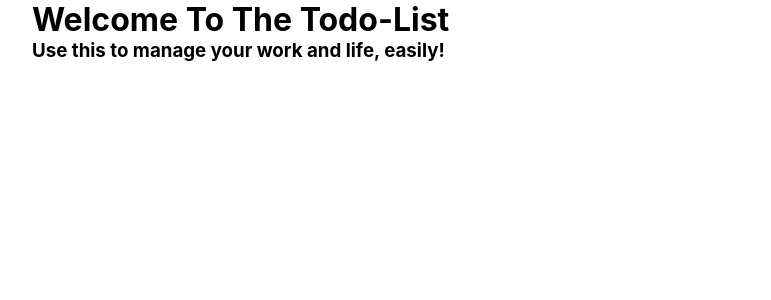
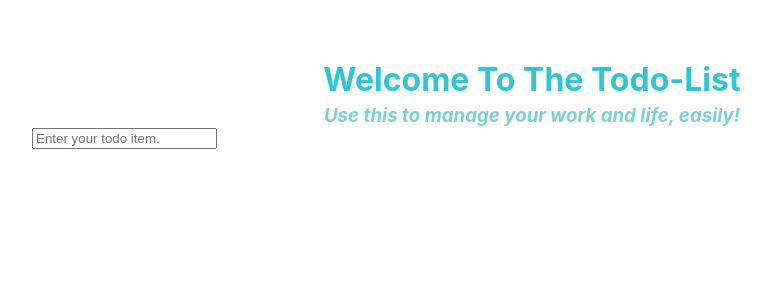
Before and after one commit to Enternity-Yu/my_todolist, a React (Create React App) app: page / in a window 1280 px wide. Shown: the top 300 px of the page, without its empty margins (108-879 px from the left). Built offline with nearby package versions, Linux system fonts and the light colour scheme.

Commit message:
[Home]Feat: render Add-Todo component.

```diff
--- a/src/page/Home.tsx
+++ b/src/page/Home.tsx
@@ -1,4 +1,6 @@
 import React from 'react';
+import './Home.scss';
+import AddTodo from './add/AddTodo';
 
 const Home = () => {
 	return (
@@ -7,6 +9,7 @@ const Home = () => {
 				<h1>Welcome To The Todo-List</h1>
 				<h3>Use this to manage your work and life, easily!</h3>
 			</div>
+			<AddTodo />
 		</div>
 	);
 };
```
